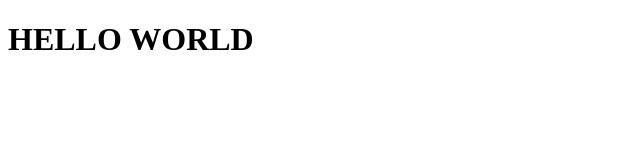
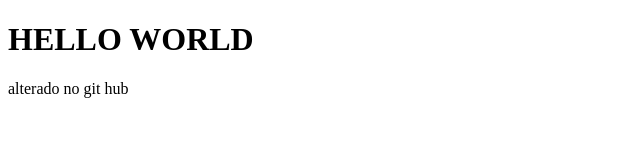
Before and after one commit to 7ThaisCarvalheiro/teste, a plain HTML site: page index.html in a window 1280 px wide. Shown: the whole page, without its empty margins (0-640 px from the left). Drawn offline with Linux system fonts and the light colour scheme.

Commit message:
Update index.html

```diff
--- a/index.html
+++ b/index.html
@@ -9,5 +9,8 @@
     <h1>
         HELLO WORLD
     </h1>
+    <p>
+        alterado no git hub
+    </p>
 </body>
 </html>
```
